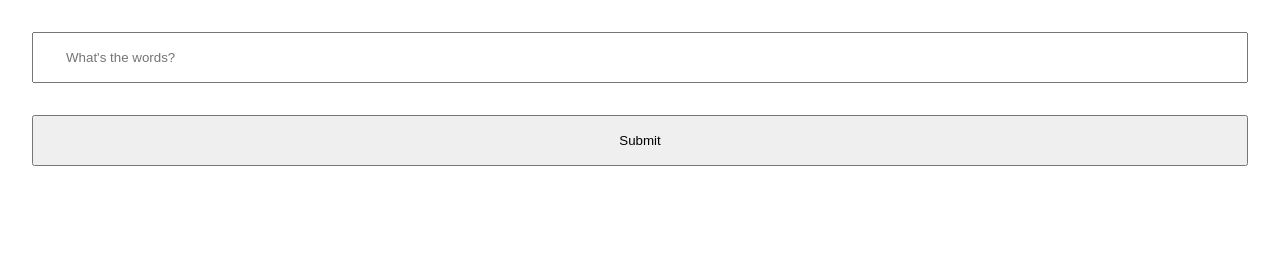
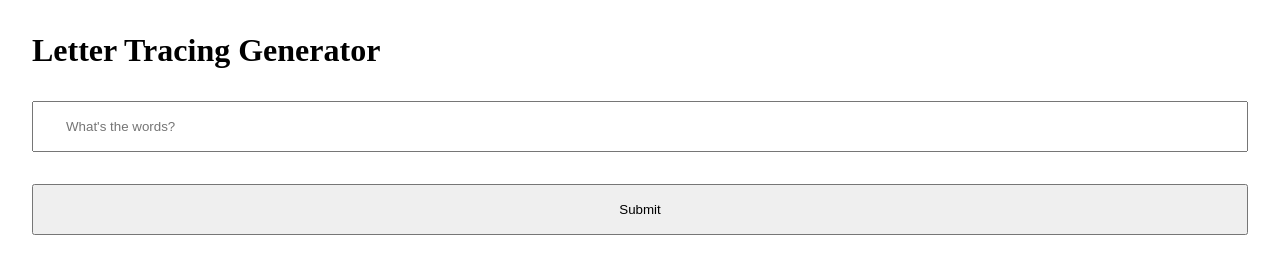
Before and after one commit to synle/letter-tracing-generator, a plain HTML site: page index.html in a window 1280 px wide. Drawn offline with Linux system fonts and the light colour scheme.

Commit message:
Update index.html

```diff
--- a/index.html
+++ b/index.html
@@ -18,6 +18,7 @@
         line-height: 70pt;
       }
       form{
+        margin-block: 2rem;
         margin-inline: 2rem;
       }
       input {
@@ -33,6 +34,7 @@
   </head>
   <body>
     <form onsubmit="generateWord(); return false;">
+      <h1>Letter Tracing Generator</h1>
       <input id="words" placeholder="What's the words?" required />
       <button type="submit">Submit</button>
     </form>
```
